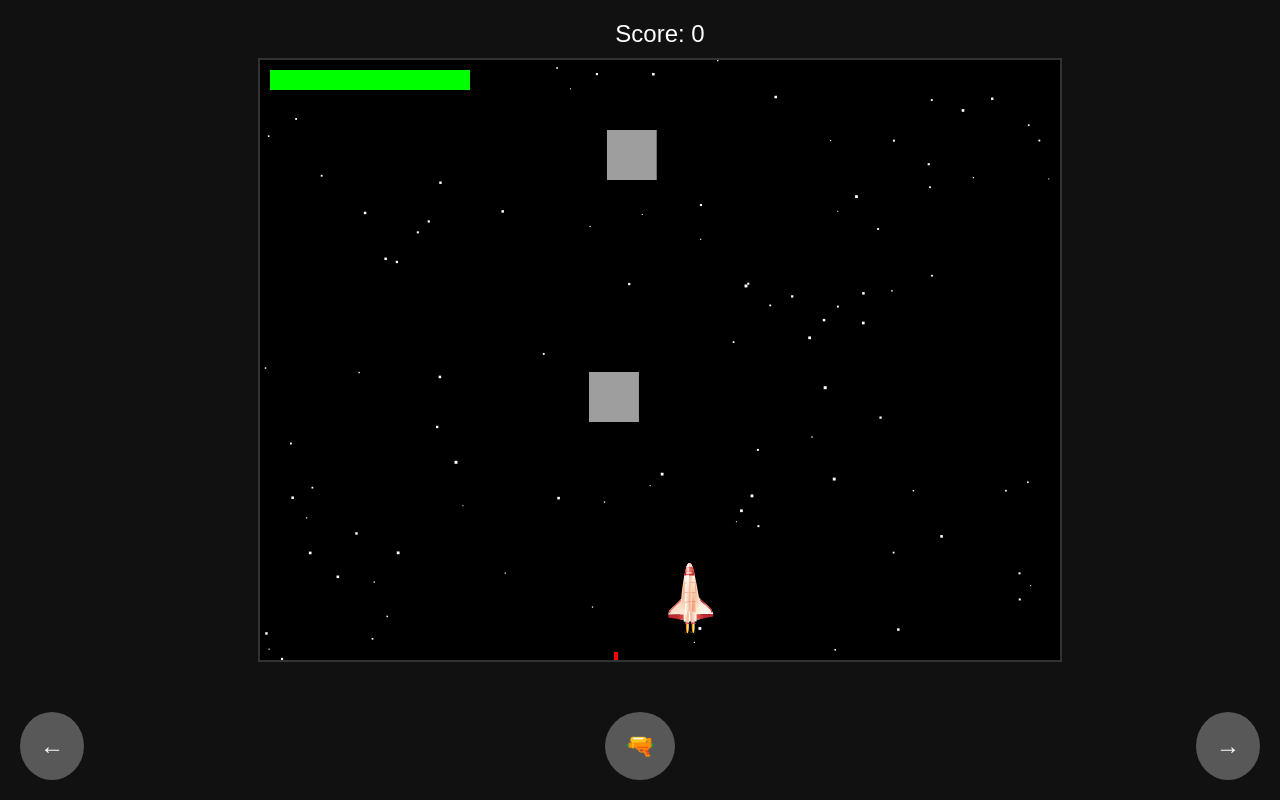
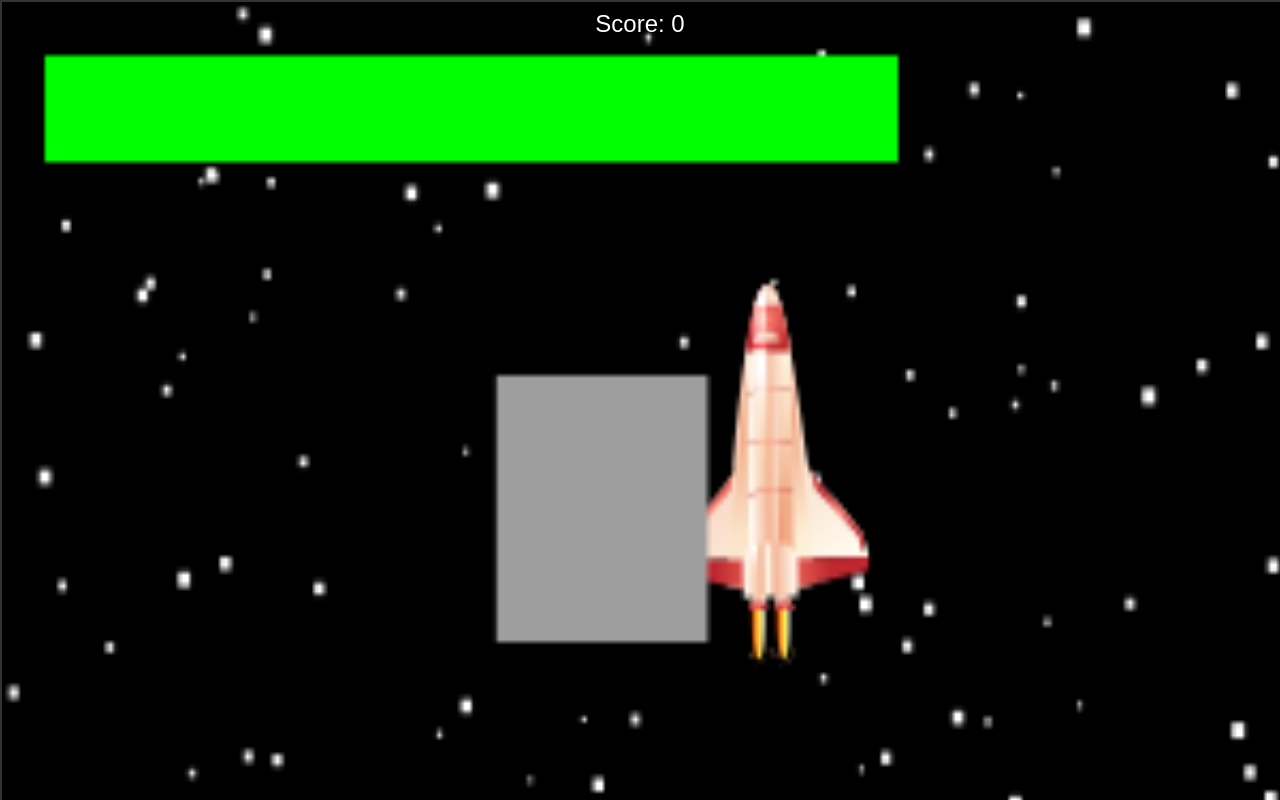
Before and after one commit to cheetah7027/Game, a plain HTML site: page index.html in a window 1280 px wide. Drawn offline with Linux system fonts and the light colour scheme.

Commit message:
Update from Trae

```diff
--- a/index.html
+++ b/index.html
@@ -11,13 +11,14 @@
             display: block;
             margin: 0 auto;
             background: #000;
-            max-width: 100%;
+            width: 100vw;
+            height: 100vh;
             touch-action: none;
         }
 
         body {
             margin: 0;
-            padding: 20px;
+            padding: 0;
             background: #111;
             color: white;
             font-family: Arial, sans-serif;
@@ -28,41 +29,24 @@
         }
 
         #score {
+            position: fixed;
+            top: 10px;
+            left: 0;
+            right: 0;
             text-align: center;
             font-size: 24px;
-            margin-bottom: 10px;
+            z-index: 100;
         }
 
         #mobileControls {
-            position: fixed;
-            bottom: 20px;
-            left: 0;
-            right: 0;
-            display: flex;
-            justify-content: space-between;
-            padding: 0 20px;
-        }
-
-        .control-btn {
-            background: rgba(255, 255, 255, 0.3);
-            border: none;
-            padding: 20px;
-            border-radius: 50%;
-            color: white;
-            font-size: 24px;
-            touch-action: none;
+            display: none;
         }
     </style>
 </head>
 
 <body>
     <div id="score">Score: 0</div>
-    <canvas id="gameCanvas" width="800" height="600"></canvas>
-    <div id="mobileControls">
-        <button class="control-btn" id="leftBtn">←</button>
-        <button class="control-btn" id="shootBtn">🔫</button>
-        <button class="control-btn" id="rightBtn">→</button>
-    </div>
+    <canvas id="gameCanvas"></canvas>
 
     <script>
         const canvas = document.getElementById('gameCanvas');
```
